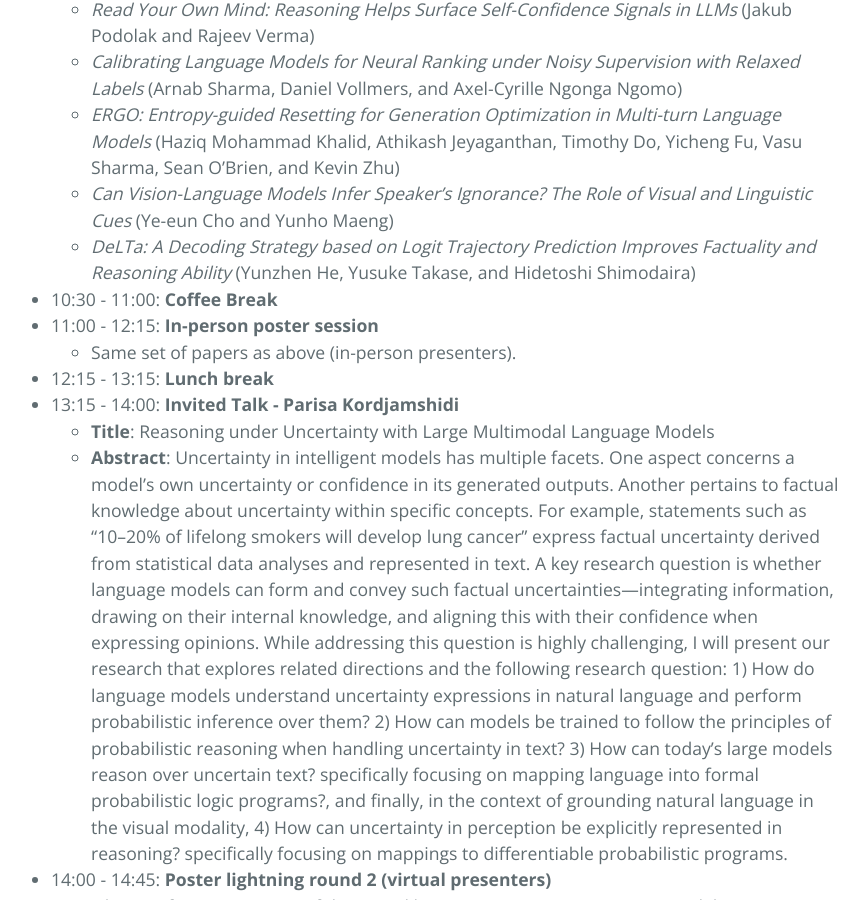
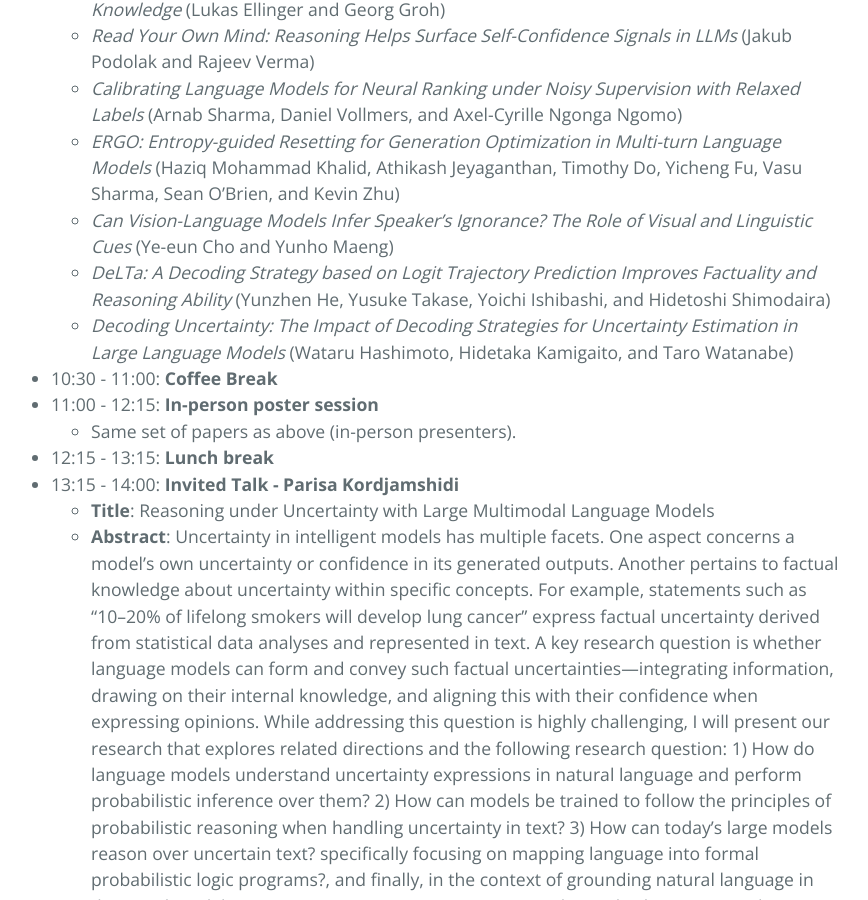
Before and after one commit to uncertainlp/uncertainlp.github.io, a Jekyll site: the page built from program.md, in a window 1280 px wide and 900 px high, scrolled down 1879 px. Shown: the whole window, without its empty margins (213-1081 px from the left). Built offline with Jekyll 4.4.1, drawn with Linux system fonts in a browser that asks for light colours; some of the changed text lies outside the part shown.

Commit message:
update program

```diff
--- a/program.md
+++ b/program.md
@@ -2,7 +2,7 @@
 layout: 2025
 ---
 
-The workshop will take place November 9th, 2025 in room A207 at the <a href="https://maps.app.goo.gl/WHQDmNgRvGdcECv47">Suzhou International Expo Centre</a>. Below is the detailed program of the workshop.
+The workshop will take place November 9th, 2025 in room A207 at the <a href="https://maps.app.goo.gl/WHQDmNgRvGdcECv47">Suzhou International Expo Centre</a>. Below is the detailed program of the workshop. All times listed are in local Suzhou time (UTC+8).
 
 ### Workshop Schedule
 
@@ -24,7 +24,8 @@ The workshop will take place November 9th, 2025 in room A207 at the <a href="htt
   - *Calibrating Language Models for Neural Ranking under Noisy Supervision with Relaxed Labels* (Arnab Sharma, Daniel Vollmers, and Axel-Cyrille Ngonga Ngomo)
   - *ERGO: Entropy-guided Resetting for Generation Optimization in Multi-turn Language Models* (Haziq Mohammad Khalid, Athikash Jeyaganthan, Timothy Do, Yicheng Fu, Vasu Sharma, Sean O’Brien, and Kevin Zhu)
   - *Can Vision-Language Models Infer Speaker’s Ignorance? The Role of Visual and Linguistic Cues* (Ye-eun Cho and Yunho Maeng)
-  - *DeLTa: A Decoding Strategy based on Logit Trajectory Prediction Improves Factuality and Reasoning Ability* (Yunzhen He, Yusuke Takase, and Hidetoshi Shimodaira)
+  - *DeLTa: A Decoding Strategy based on Logit Trajectory Prediction Improves Factuality and Reasoning Ability* (Yunzhen He, Yusuke Takase, Yoichi Ishibashi, and Hidetoshi Shimodaira)
+  - *Decoding Uncertainty: The Impact of Decoding Strategies for Uncertainty Estimation in Large Language Models* (Wataru Hashimoto, Hidetaka Kamigaito, and Taro Watanabe)
 - 10:30 - 11:00: **Coffee Break**
 - 11:00 - 12:15: **In-person poster session**
   - Same set of papers as above (in-person presenters).
```
